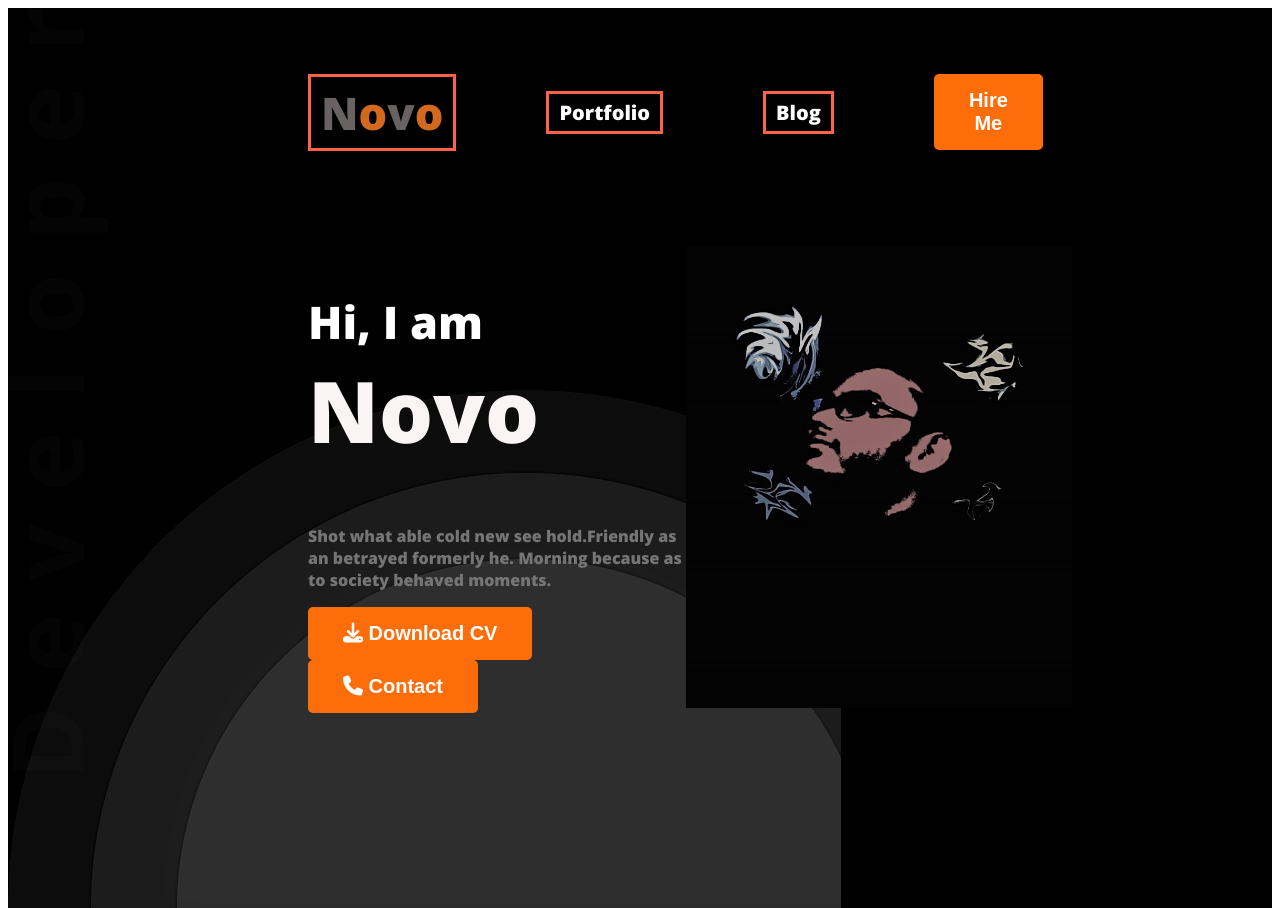
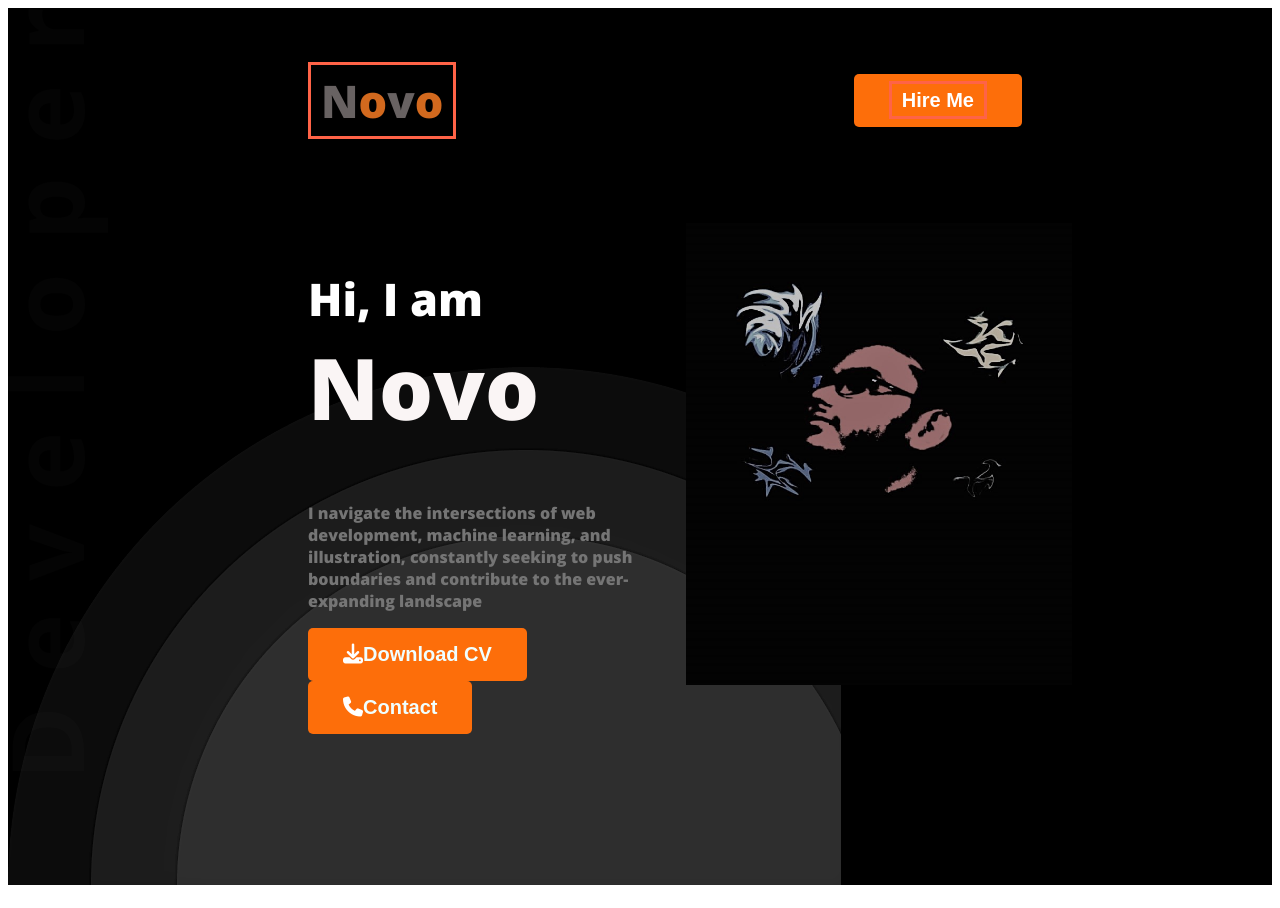
Before and after one commit to Darkspectra/Web-Portfolio, a plain HTML site: page index.html in a window 1280 px wide. Shown: the top 908 px of the page. Drawn offline with nearby package versions, Linux system fonts and the light colour scheme.

Commit message:
PDF download implemented

```diff
--- a/index.html
+++ b/index.html
@@ -18,18 +18,16 @@
         <nav>
             <h3 class="nav-title">N<span class="o">o</span>v<span class="o">o</span></h3>
             <ul>
-                <li><a href="">Portfolio</a></li>
-                <li><a href="">Blog</a></li>
-                <li><button class="btn">Hire Me</button></li>
+                <li><button class="btn"><a href="https://www.dropbox.com/scl/fi/luj6m24bqj35keegwqmnn/Farhan-Tanvir-Ahmed_CV.pdf?rlkey=g7pcfu1t30bo8ppyhlw8owlvo&dl=1">Hire Me</a></button></li>
             </ul>
         </nav>
         <div class="banner">
             <div class="banner-content">
                 <h3 class="banner-greeting">Hi, I am</h3>
                 <h1 class="banner-title">Novo</h1>
-                <p>Shot what able cold new see hold.Friendly as an betrayed formerly he. Morning because as to society behaved moments.</p>
-                <button class="btn"> <i class="fa-solid fa-download"></i> Download CV</button>
-                <button class="btn"> <i class="fa-solid fa-phone"></i> Contact</button>
+                <p>I navigate the intersections of web development, machine learning, and illustration, constantly seeking to push boundaries and contribute to the ever-expanding landscape</p>
+                <button class="btn"> <i class="fa-solid fa-download"></i><a style="color: azure; text-decoration: none;" href="https://www.dropbox.com/scl/fi/luj6m24bqj35keegwqmnn/Farhan-Tanvir-Ahmed_CV.pdf?rlkey=g7pcfu1t30bo8ppyhlw8owlvo&dl=1">Download CV</a></button>
+                <button class="btn"> <i class="fa-solid fa-phone"></i><a style="color: azure; text-decoration: none;" href="https://ftanvirnovo@gmail.com">Contact</a></button>
             </div>
             <img class="profile-pic" src="images/me.jpeg" alt="">
         </div>
@@ -133,10 +131,6 @@
 
             </div>
         </div>
-
-        <div class="download-CV">
-            <button class="btn"> <i class="fa-solid fa-download"></i> Download CV</button>
-        </div>
         </section>
 
     </main>
```
Also changed, not shown: 1 other file.
